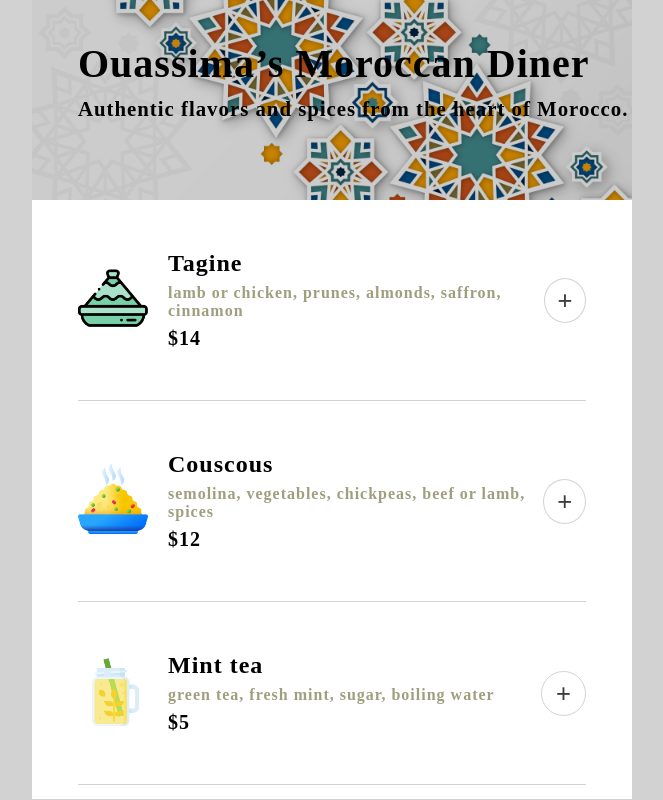
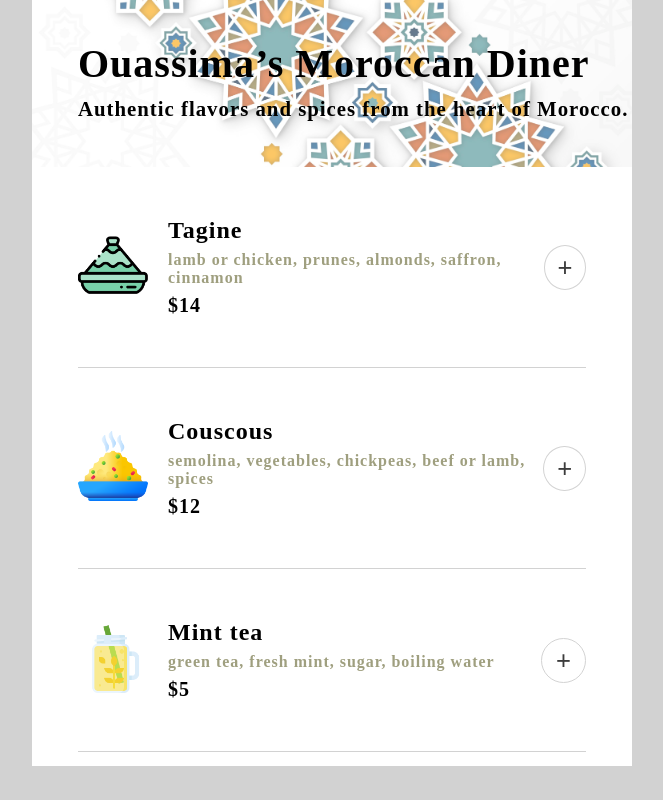
Before and after one commit to ouassimaelyakoubi/restaurant-ordering-app, a website built with Vite: page index.html in a window 1280 px wide. Shown: the whole page, without its empty margins (308-971 px from the left). Built offline with nearby package versions, Linux system fonts and the light colour scheme; a web font is replaced by a local one.

Commit message:
add background image opacity

```diff
--- a/index.css
+++ b/index.css
@@ -13,26 +13,15 @@ body {
 
 
 header {
-    position: relative;
-    overflow: hidden;
-    background-image: url('/images/bg_image.jpg');
-    background-size: cover;
+    background-image: url('public/images/bg_image.jpg');
+    background-size:cover;
     display: flex;
-    height: 200px; /* Adjust height as needed */
-}
-
-header::before {
-    content: '';
-    position: absolute;
-    top: 0;
-    left: 0;
-    right: 0;
-    bottom: 0;
-    background: rgba(0, 0, 0, 0.2); /* Dark overlay */
-    z-index: 1;
 }
 .container {
+    background: rgba(255, 255, 255, 0.4); /* Light background */
     display: block;
+    width: 100%;
+    height: 100%;
  }
 h1 {
     color: black;
--- a/index.html
+++ b/index.html
@@ -1,6 +1,10 @@
 <!DOCTYPE html>
 <html>
     <head>
+        <title>Moroccan Restaurant App</title>
+        <meta charset="UTF-8">
+        <meta name="description" content="Order authentic Moroccan food with ease. Enjoy traditional flavors from the heart of Morocco!">
+        <meta property="og:title" content="Moroccan Restaurant App">
         <meta name="viewport" content="width=device-width, initial-scale=1.0">
         <link rel="stylesheet" href="index.css">
         <link rel="preconnect" href="https://fonts.googleapis.com">
```
